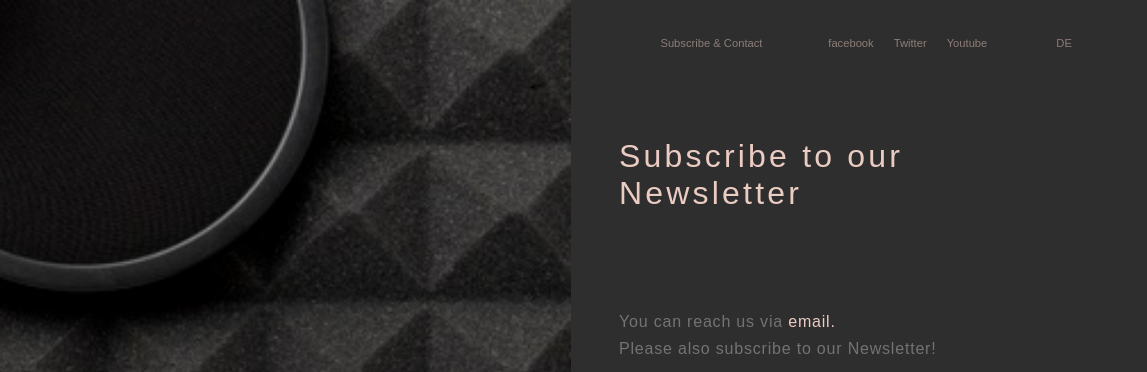
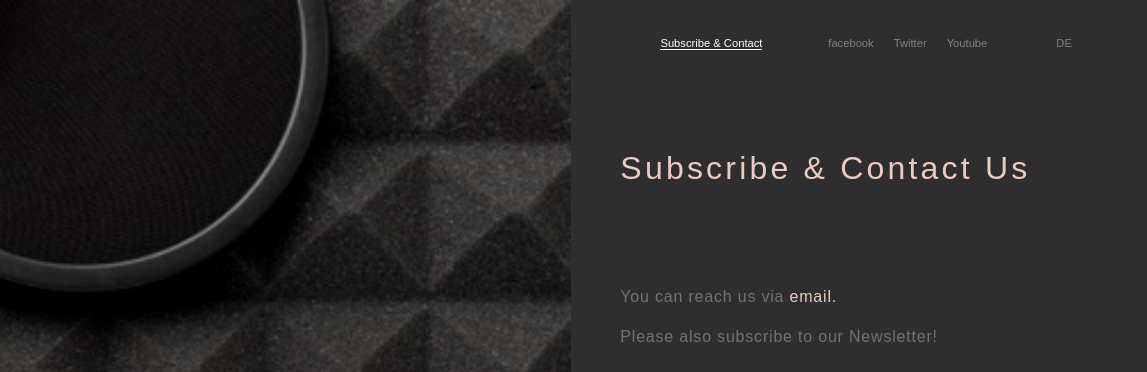
Before and after one commit to karin-supercode/headphone, a plain HTML site: page subscribe.html in a window 1280 px wide. Shown: the top 372 px of the page, 133-1280 px from the left. Drawn offline with Linux system fonts and the light colour scheme.

Commit message:
edits form and links

```diff
--- a/assets/css/style.css
+++ b/assets/css/style.css
@@ -269,6 +269,12 @@ object-fit: cover;
 .formular .wrapperBild{
   height:100%;
 }
+.formular a{
+  color:#ebccc2;
+}
+.formular a:hover{
+  border-bottom:1px solid #ebccc2;
+}
 input[type=text], input[type=email] {
   border: none;
   border-bottom: 2px solid #ebccc2;
@@ -288,9 +294,7 @@ input[type=text], input[type=email] {
 input:focus{
   outline: none;
 }
-.formular a{
-  color:#ebccc2;
+header .highlight.active{
+  border-bottom:1px solid;
+  opacity:1;
 }
-.formular a:hover{
-  border-bottom:1px solid #ebccc2;
-}
--- a/subscribe.html
+++ b/subscribe.html
@@ -14,7 +14,7 @@
     <header>
         <a href="index.html"><img src="assets/img/logo.svg" alt="Logo"></a>
         <nav>
-            <a class="highlight" href="subscribe.html">Subscribe & Contact</a>
+            <a class="highlight active" href="subscribe.html">Subscribe & Contact</a>
             <ul>
                 <li><a class="highlight" href="https://de-de.facebook.com/">facebook</a></li>
                 <li><a class="highlight" href="https://twitter.com/?lang=de">Twitter</a></li>
@@ -65,28 +65,21 @@
             </div>
             <article class="articleRight">
                 <div>
-                    <h2>Subscribe to our Newsletter</h2>
+                    <h2>Subscribe & Contact Us</h2>
                     <p class="formP">
                         You can reach us via <a href="mailto:#">email.</a>
-<br>
-                       Please also subscribe to our Newsletter!</p>
-
-
+                        </p>
+                        <p>
+                        Please also subscribe to our Newsletter!
+                    </p>
                     <form action="" onsubmit="return false">
-                        <input type="text" id="firstName"  placeholder="First Name" required><br>
-
-                        <input type="text" id="lastName"  placeholder="Last Name" required><br>
-
-                        <input type="email"  id="email" placeholder="Email" required ><br>
-
+                        <input type="text" id="firstName" placeholder="First Name" required><br>
+                        <input type="text" id="lastName" placeholder="Last Name" required><br>
+                        <input type="email" id="email" placeholder="Email" required><br>
                         <input type="submit" value="Subscribe" class="buyButton" onclick="werteAusForm()">
-
-
                     </form>
                 </div>
             </article>
-
-
         </section>
     </main>
 
```
Also changed, not shown: 2 other files.
